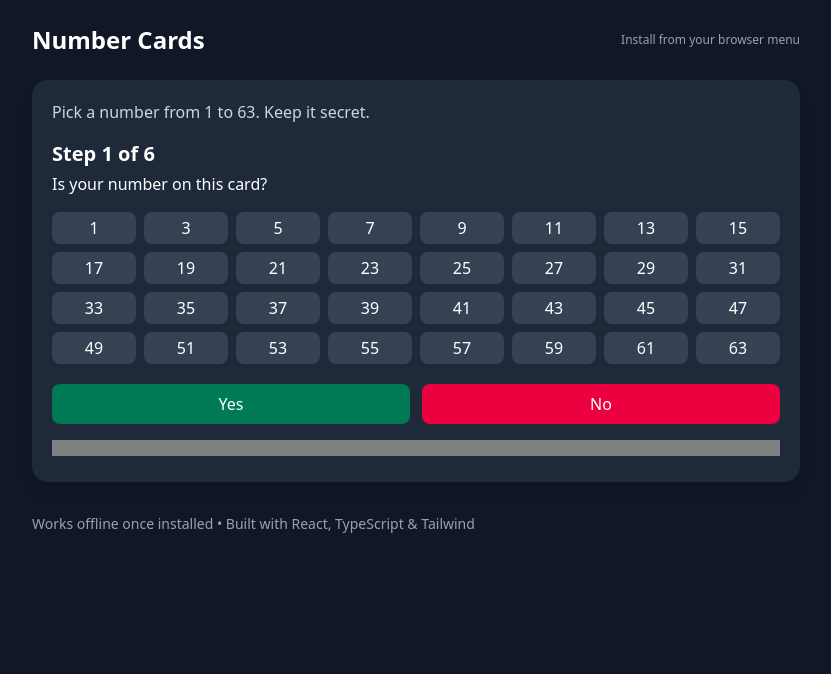
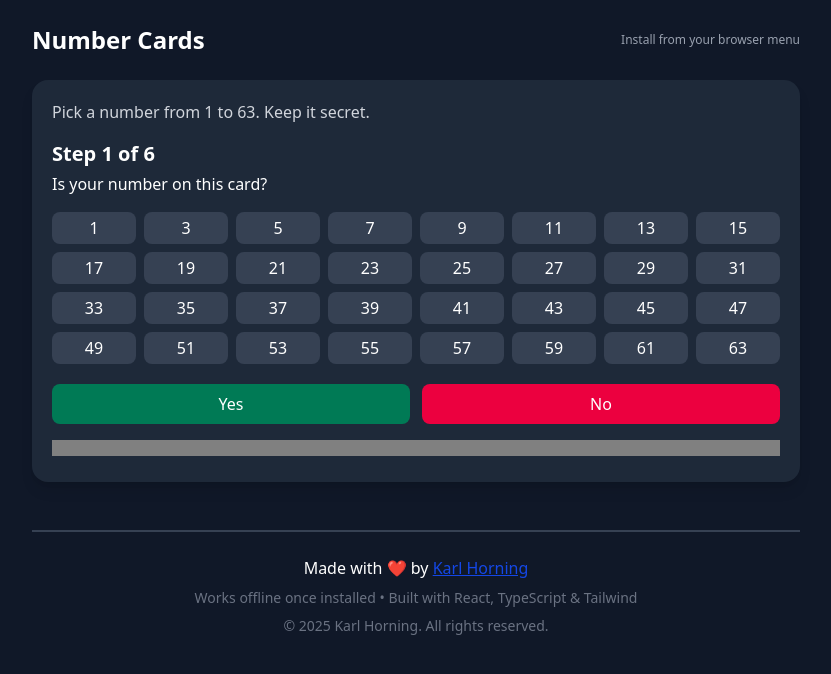
Before and after one commit to Karl-Horning/number-cards-pwa, a React (Vite) app: page / in a window 1280 px wide. Shown: the top 674 px of the page, without its empty margins (224-1055 px from the left). Built offline with nearby package versions, Linux system fonts and the light colour scheme.

Commit message:
refactor: add profile info to footer
- Add standard footer
- Align current footer text with standard footer style

```diff
--- a/src/components/Footer.tsx
+++ b/src/components/Footer.tsx
@@ -5,9 +5,27 @@
  */
 export default function Footer() {
     return (
-        <footer className="mt-8 text-sm text-gray-400 text-center md:text-left">
-            Works offline once installed • Built with React, TypeScript &
-            Tailwind
+        <footer className="mt-12 border-t-2 border-gray-700">
+            <p className="mt-6 text-center">
+                Made with ❤️ by{" "}
+                <a
+                    href="https://github.com/Karl-Horning"
+                    target="_blank"
+                    rel="noopener noreferrer me"
+                    className="text-blue-700 underline hover:text-blue-500 focus:outline-none focus-visible:ring-2 focus-visible:ring-blue-500 focus-visible:ring-offset-2 dark:text-blue-400"
+                >
+                    Karl Horning
+                </a>
+            </p>
+
+            <p className="mt-2 text-center text-sm text-gray-500 dark:text-gray-400">
+                Works offline once installed • Built with React, TypeScript &
+                Tailwind
+            </p>
+
+            <p className="mt-2 text-center text-sm text-gray-500 dark:text-gray-400">
+                © {new Date().getFullYear()} Karl Horning. All rights reserved.
+            </p>
         </footer>
     );
 }
```
